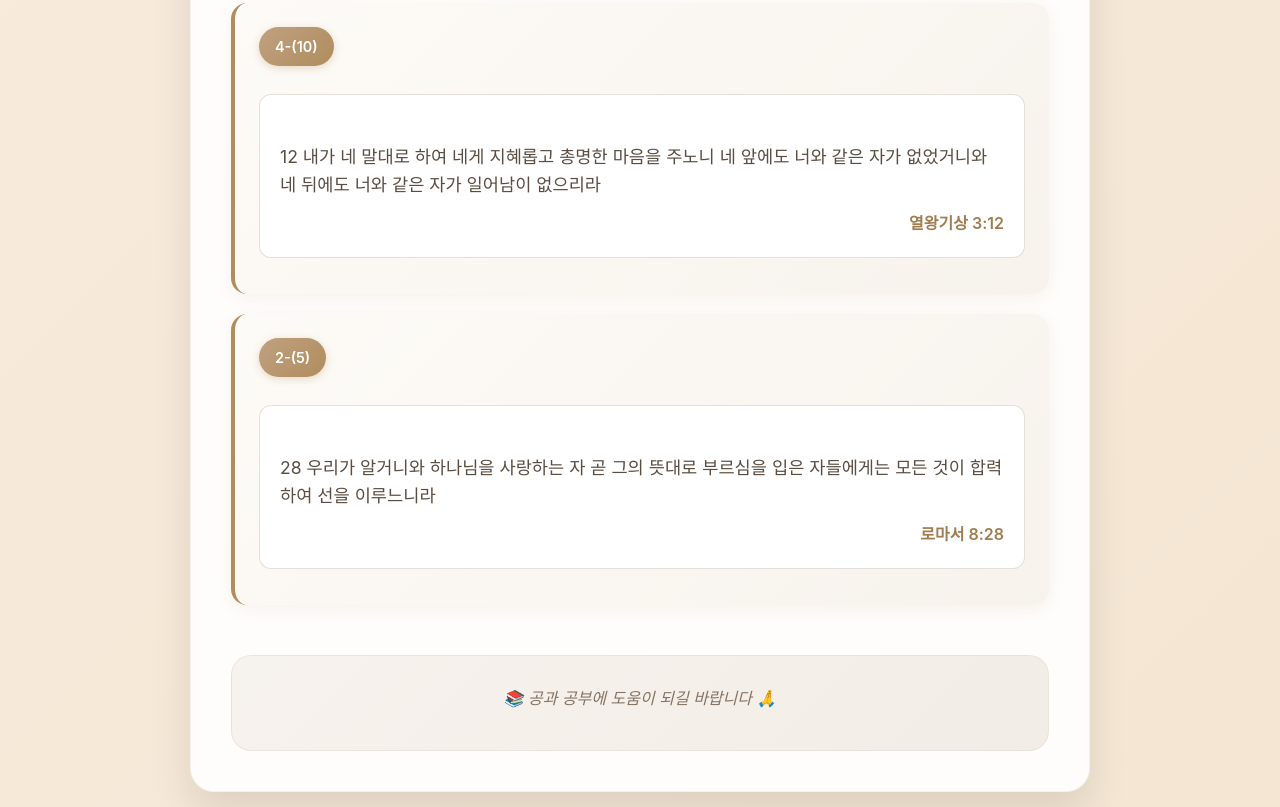
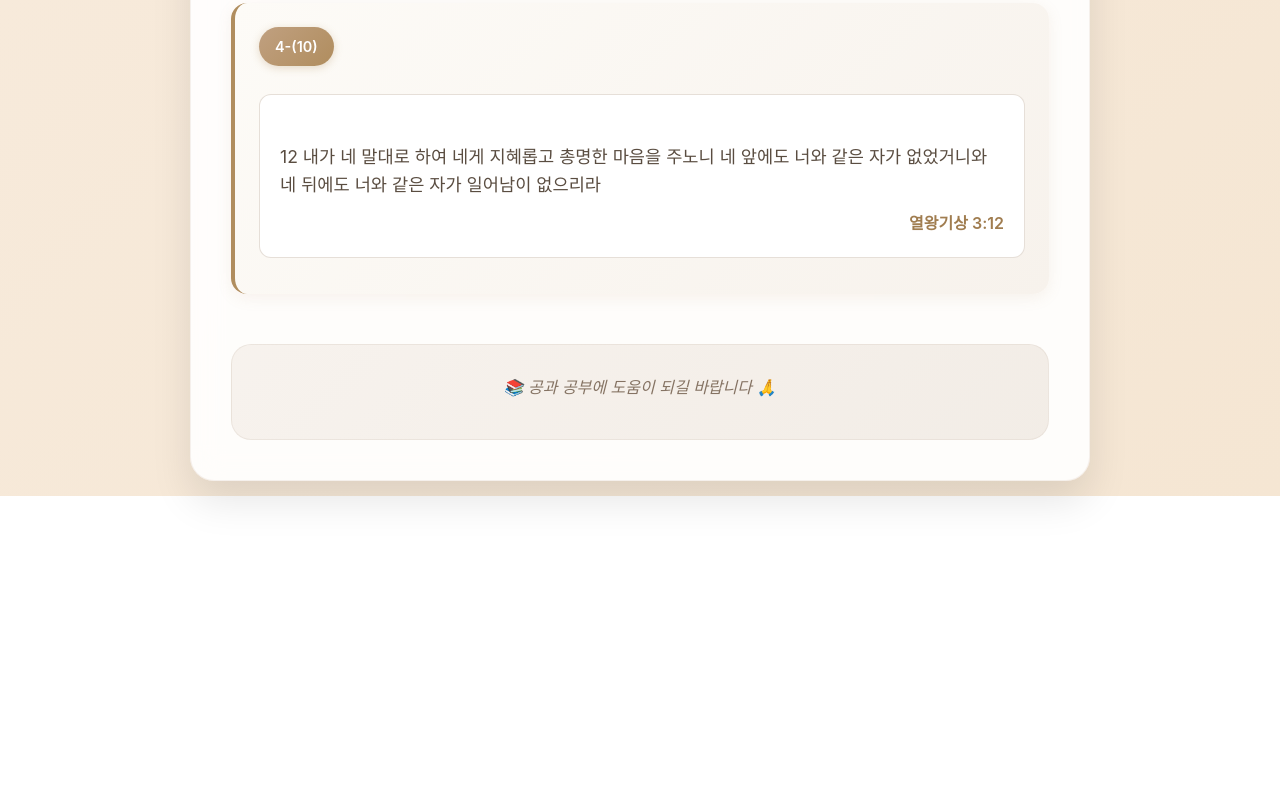
Before and after one commit to famegon/weekly_bible, a plain HTML site: page 25-39th.html in a window 1280 px wide. Shown: the part 2693-3500 px from the top of the page. After the commit the page ends 3189 px from the top, so only its background shows below. Drawn offline with Linux system fonts and the light colour scheme.

Commit message:
Update 25-39th.html

```diff
--- a/25-39th.html
+++ b/25-39th.html
@@ -117,16 +117,6 @@
                     </div>
                 </div>
 
-                <div class="question-group">
-                    <div class="question-number">2-(5)</div>
-                    <div class="verse">
-                        <div class="verse-text">
-                            28 우리가 알거니와 하나님을 사랑하는 자 곧 그의 뜻대로 부르심을 입은 자들에게는 모든 것이 합력하여 선을 이루느니라
-                        </div>
-                        <div class="verse-reference">로마서 8:28</div>
-                    </div>
-                </div>
-
             </section>
 
             <footer class="footer">
```
